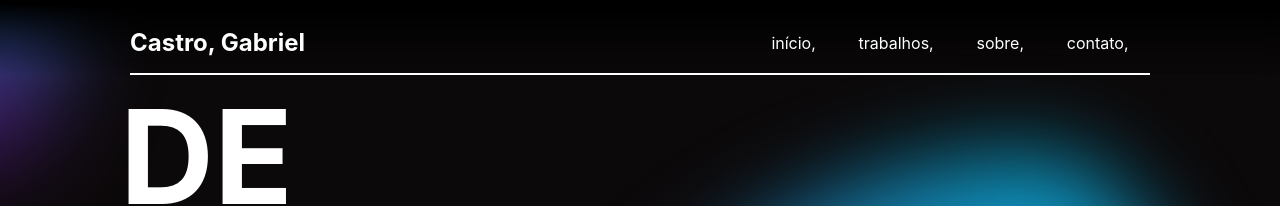
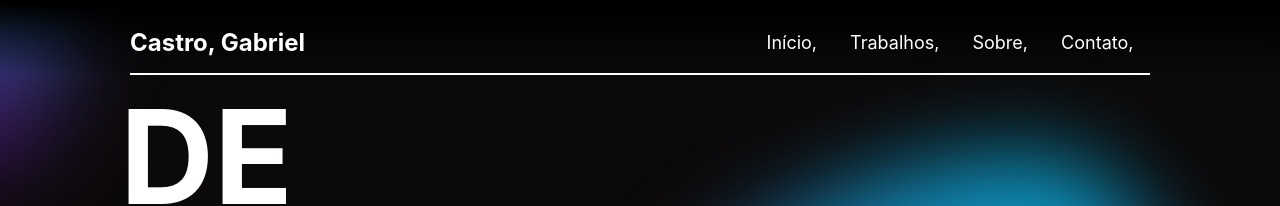
Before and after one commit to GabrielCastro-dev/my-portifolio, a React (Create React App) app: page / in a window 1280 px wide. Shown: the top 206 px of the page. Built offline with nearby package versions, Linux system fonts and the light colour scheme.

Commit message:
nav menu fixing

```diff
--- a/src/layout/BurgerMenu/BurgerMenu.jsx
+++ b/src/layout/BurgerMenu/BurgerMenu.jsx
@@ -17,10 +17,11 @@ function BurgerMenu() {
                 <hr className={ isOpened ? 'last line X' : 'last line' }/>
             </button>
             <nav className={isOpened ? 'side-bar open' : 'side-bar closed'}>
-                <Link to='/' className='side-bar-link' >início, </Link>
-                <Link to='/works' className='side-bar-link' >trabalhos, </Link>
-                <Link to='/about' className='side-bar-link' >sobre, </Link>
-                <Link to='/contact' className='side-bar-link' >contato, </Link>
+                <hr />
+                <Link to='/' className='side-bar-link' >Início, </Link>
+                <Link to='/works' className='side-bar-link' >Trabalhos, </Link>
+                <Link to='/about' className='side-bar-link' >Sobre, </Link>
+                <Link to='/contact' className='side-bar-link' >Contato, </Link>
             </nav>
         </>
     )
--- a/src/layout/BurgerMenu/BurgerMenu.scss
+++ b/src/layout/BurgerMenu/BurgerMenu.scss
@@ -1,3 +1,5 @@
+@import '../../styles/colorPalette.scss';
+
 @keyframes left-to-right{
     0% {
         transform: translateX(-80vw);
@@ -54,7 +56,7 @@
     min-height: 100vh;
     overflow: hidden;
     padding: 40px 10px;
-    background-color: #9c9c9c;
+    background-color: $background;
     display: flex;
     flex-direction: column;
     align-items: center;
@@ -64,8 +66,13 @@
     left: 0;
     z-index: 1200;
 
+    hr{
+        width: 90%;
+        color: $white;
+    }
+
     .side-bar-link{
-        padding: 20px 10px;
+        padding: 30px 10px;
         font-size: 22px;
     }
 }
--- a/src/layout/DesktopMenu/DesktopMenu.jsx
+++ b/src/layout/DesktopMenu/DesktopMenu.jsx
@@ -4,10 +4,10 @@ import './DesktopMenu.scss';
 function DesktopNav() {
   return (
     <nav className='desktop-nav'>
-        <Link to='/'>início, </Link>
-        <Link to='/works'>trabalhos, </Link>
-        <Link to='/about'>sobre, </Link>
-        <Link to='/contact'>contato, </Link>
+        <Link to='/'>Início, </Link>
+        <Link to='/works'>Trabalhos, </Link>
+        <Link to='/about'>Sobre, </Link>
+        <Link to='/contact'>Contato, </Link>
     </nav>
   )
 }
--- a/src/layout/DesktopMenu/DesktopMenu.scss
+++ b/src/layout/DesktopMenu/DesktopMenu.scss
@@ -1,8 +1,14 @@
+@import '../../styles/colorPalette.scss';
+
 .desktop-nav {
     width: 400px;
     display: flex;
     justify-content: space-around;
-    color: #fff;
+    color: $white;
+
+    a{
+        font-size: 18px;
+    }
 }
 
 @media (max-width: 992px) {
```
